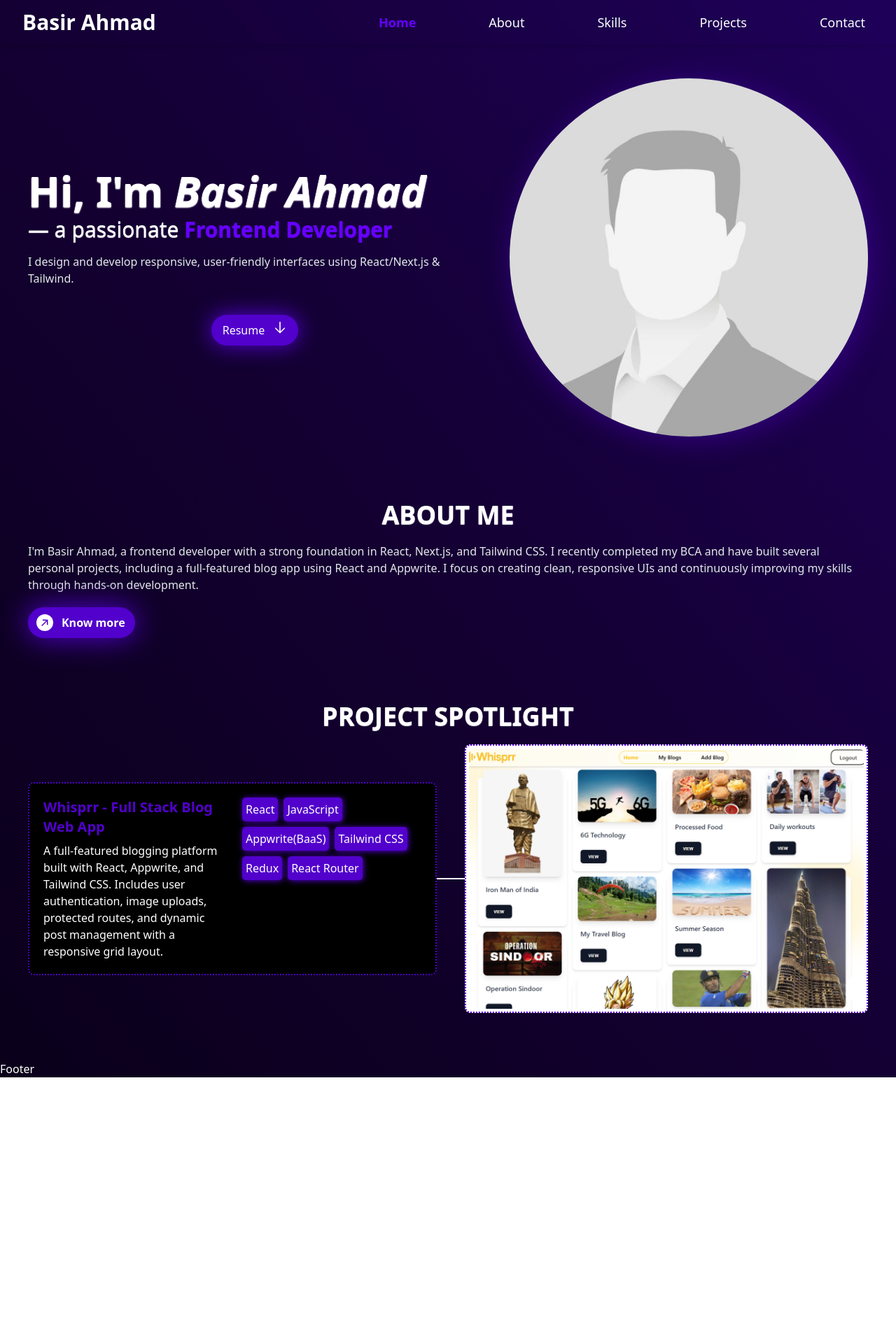
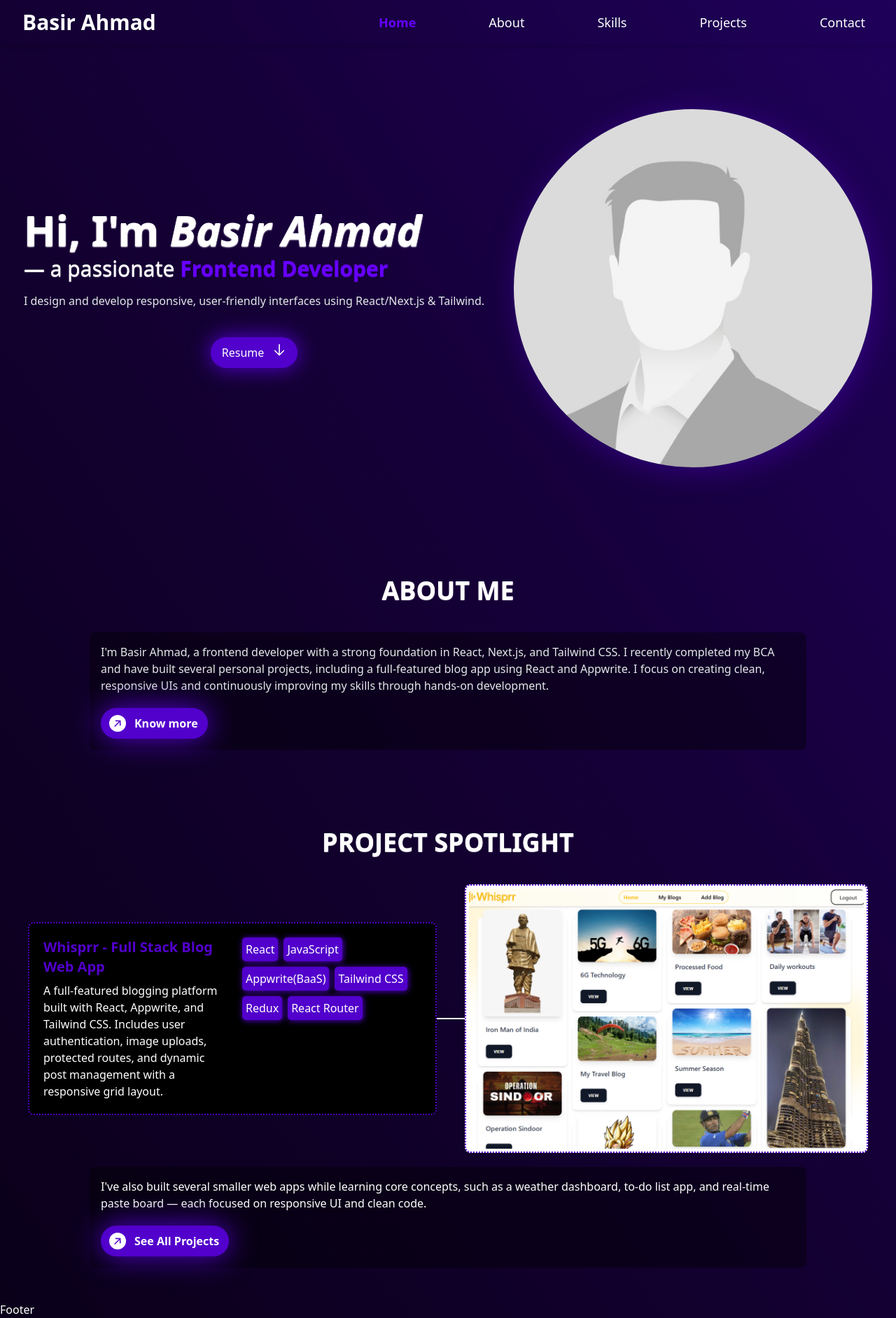
Before and after one commit to thebeliever1812/personal-portfolio, a Next.js app: page / in a window 1280 px wide. Shown: the whole page at 70% size. Before the commit the page ends 1540 px from the top, so only its background shows below. Built offline with nearby package versions, Linux system fonts and the light colour scheme.

Commit message:
component for paragraph for home page added and some basic css changes

```diff
--- a/app/components/Heading.tsx
+++ b/app/components/Heading.tsx
@@ -7,7 +7,7 @@ interface Props {
 const Heading: React.FC<Props> = ({ children }) => {
     return (
         <div className='w-full md:flex md:justify-center'>
-            <h1 className='text-3xl lg:text-4xl font-semibold text-shadow-xs text-shadow-current select-none mx-auto'>{children}</h1>
+            <h1 className='text-3xl lg:text-4xl font-semibold text-shadow-xs text-shadow-current select-none mx-auto my-3 md:my-5'>{children}</h1>
         </div>
     )
 }
--- a/app/components/HomePageSections/AboutMeSection.tsx
+++ b/app/components/HomePageSections/AboutMeSection.tsx
@@ -1,6 +1,6 @@
 import React from 'react'
-import {CTAButton} from '../index'
-import {Heading} from '../index'
+import { CTAButton, Heading } from '../index'
+import { ParaContent } from './index'
 
 const AboutMeSection: React.FC = () => {
     return (
@@ -8,11 +8,15 @@ const AboutMeSection: React.FC = () => {
             <Heading>
                 ABOUT ME
             </Heading>
-            <p className='text-gray-200'>I&apos;m Basir Ahmad, a frontend developer with a strong foundation in React, Next.js, and Tailwind CSS. I recently completed my BCA and have built several personal projects, including a full-featured blog app using React and Appwrite. I focus on creating clean, responsive UIs and continuously improving my skills through hands-on development.</p>
+            <ParaContent>
+                <p className='text-gray-200'>I&apos;m Basir Ahmad, a frontend developer with a strong foundation in React, Next.js, and Tailwind CSS. I recently completed my BCA and have built several personal projects, including a full-featured blog app using React and Appwrite. I focus on creating clean, responsive UIs and continuously improving my skills through hands-on development.</p>
 
-            <CTAButton path="/about">
-                Know more
-            </CTAButton>
+                <CTAButton path="/about">
+                    Know more
+                </CTAButton>
+            </ParaContent>
+
+
         </section>
     )
 }
--- a/app/components/HomePageSections/HeroSection.tsx
+++ b/app/components/HomePageSections/HeroSection.tsx
@@ -3,7 +3,7 @@ import { ResumeButton } from "../index";
 
 const HeroSection: React.FC = () => {
     return (
-        <section className="hero-section w-full p-3 sm:p-4 rounded-lg py-15 flex flex-col md:flex-row-reverse gap-5 lg:gap-10 justify-evenly items-center">
+        <section className="hero-section w-full rounded-lg py-15 px-2 flex flex-col md:flex-row-reverse gap-5 lg:gap-10 justify-evenly items-center">
             {/* Photo */}
             <img src="/fallback_profile_image.jpg" alt="Basir Ahmad's profile photo" className="w-72 md:w-sm lg:w-lg mx-auto sm:m-0 rounded-full bg-cover bg-center shadow-[5px_5px_40px_0_#330080] select-none" />
             {/* name title tagline */}
--- /dev/null
+++ b/app/components/HomePageSections/ParaContent.tsx
@@ -0,0 +1,17 @@
+import React from 'react'
+
+interface Props {
+    children: React.ReactNode
+}
+
+const ParaContent: React.FC<Props> = ({ children }) => {
+    return (
+        <div className='w-full flex justify-center'>
+            <div className='bg-black/40 p-4 rounded-lg space-y-5 w-full max-w-5xl'>
+                {children}
+            </div>
+        </div>
+    )
+}
+
+export default ParaContent
--- a/app/components/HomePageSections/ProjectSpotlight.tsx
+++ b/app/components/HomePageSections/ProjectSpotlight.tsx
@@ -1,7 +1,7 @@
 import React from 'react'
-import Heading from '../Heading'
+import {Heading, Button , CTAButton} from '../index'
 import style from './ProjectSpotlight.module.css'
-import Button from '../Button'
+import {ParaContent} from './index'
 
 const ProjectSpotlight: React.FC = () => {
     return (
@@ -66,6 +66,14 @@ const ProjectSpotlight: React.FC = () => {
                 </Button>
             </div>
 
+            <ParaContent>
+                <p>I&apos;ve also built several smaller web apps while learning core concepts, such as a weather dashboard, to-do list app, and real-time paste board — each focused on responsive UI and clean code.</p>
+
+                <CTAButton path='/projects'>
+                    See All Projects
+                </CTAButton>
+            </ParaContent>
+
         </section>
     )
 }
--- a/app/components/HomePageSections/index.ts
+++ b/app/components/HomePageSections/index.ts
@@ -1,5 +1,6 @@
 import HeroSection from "./HeroSection";
 import AboutMeSection from "./AboutMeSection";
 import ProjectSpotlight from "./ProjectSpotlight";
+import ParaContent from "./ParaContent";
 
-export { HeroSection, AboutMeSection, ProjectSpotlight };
+export { HeroSection, AboutMeSection, ProjectSpotlight, ParaContent };
--- a/app/components/index.ts
+++ b/app/components/index.ts
@@ -1,5 +1,6 @@
 import ResumeButton from "./ResumeButton";
 import CTAButton from "./CTAButton";
 import Heading from "./Heading";
+import Button from "./Button";
 
-export { ResumeButton, CTAButton, Heading};
+export { ResumeButton, CTAButton, Heading, Button };
```
